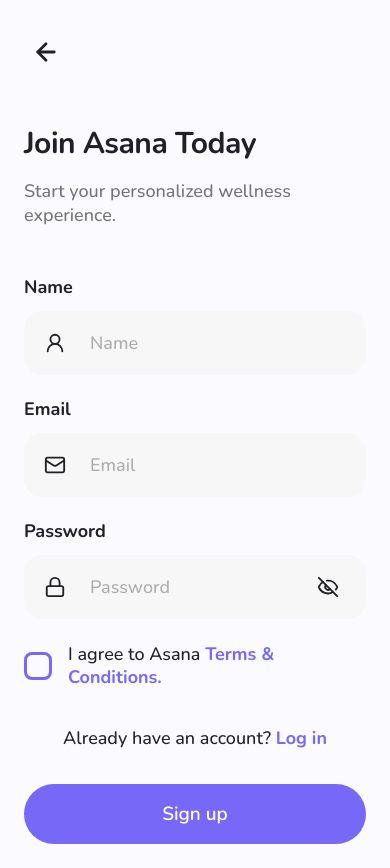
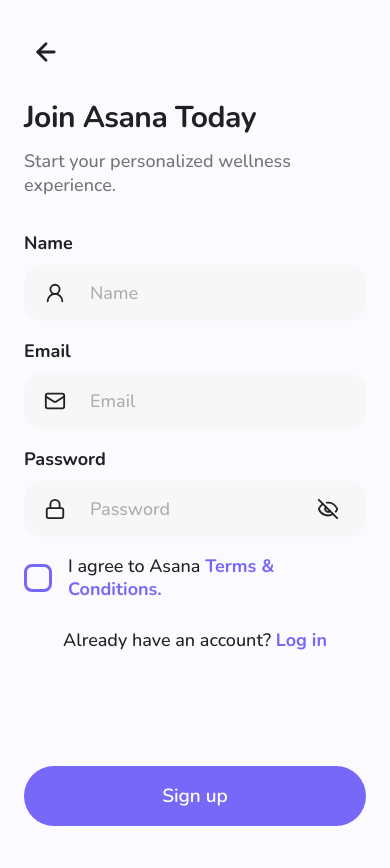
Before and after one commit to kostyaderkach/yoga-repo, a Next.js app: page /register in a window 390 px wide. After the commit the page ends 844 px from the top, so only its background shows below. Built offline with nearby package versions, Linux system fonts and the light colour scheme.

Commit message:
Compact signup screen for mobile

```diff
--- a/app/globals.css
+++ b/app/globals.css
@@ -276,8 +276,8 @@
 }
 
 .signupScreen {
-  min-height: 852px;
-  padding: 30px 24px 118px;
+  min-height: 100svh;
+  padding: 22px 24px 104px;
 }
 
 .signupScreen .backButton {
@@ -285,7 +285,7 @@
 }
 
 .signupIntro {
-  margin-top: 54px;
+  margin-top: 28px;
 }
 
 .signupIntro h1 {
@@ -301,13 +301,13 @@
   font-size: 18px;
   font-weight: 500;
   line-height: 1.3;
-  margin: 20px 0 0;
+  margin: 16px 0 0;
 }
 
 .signupForm {
   display: grid;
-  gap: 22px;
-  margin-top: 48px;
+  gap: 18px;
+  margin-top: 34px;
 }
 
 .signupForm label:not(.termsLine) {
@@ -315,7 +315,7 @@
   display: grid;
   font-size: 18px;
   font-weight: 700;
-  gap: 12px;
+  gap: 10px;
 }
 
 .signupField {
@@ -326,7 +326,7 @@
   display: grid;
   gap: 16px;
   grid-template-columns: 28px minmax(0, 1fr) auto;
-  min-height: 64px;
+  min-height: 56px;
   padding: 0 20px;
 }
 
@@ -368,7 +368,7 @@
   font-weight: 500;
   gap: 16px;
   line-height: 1.25;
-  margin-top: 2px;
+  margin-top: 0;
 }
 
 .termsLine input {
@@ -396,7 +396,7 @@
   color: var(--ink);
   font-size: 18px;
   font-weight: 500;
-  margin: 38px 0 0;
+  margin: 28px 0 0;
   text-align: center;
 }
 
@@ -404,7 +404,7 @@
   background: linear-gradient(180deg, rgba(251, 250, 255, 0), var(--surface) 26%);
   bottom: 0;
   left: 0;
-  padding: 34px 24px 24px;
+  padding: 24px 24px max(18px, env(safe-area-inset-bottom));
   position: absolute;
   right: 0;
 }
--- a/app/register/register-form.tsx
+++ b/app/register/register-form.tsx
@@ -29,7 +29,11 @@
         Password
         <span className="signupField">
           <Lock size={22} />
-          <input name="password" placeholder="Password" type={showPassword ? 'text' : 'password'} />
+          {showPassword ? (
+            <input key="password-text" name="password" placeholder="Password" type="text" />
+          ) : (
+            <input key="password-hidden" name="password" placeholder="Password" type="password" />
+          )}
           <button
             className="passwordToggle"
             type="button"
```
